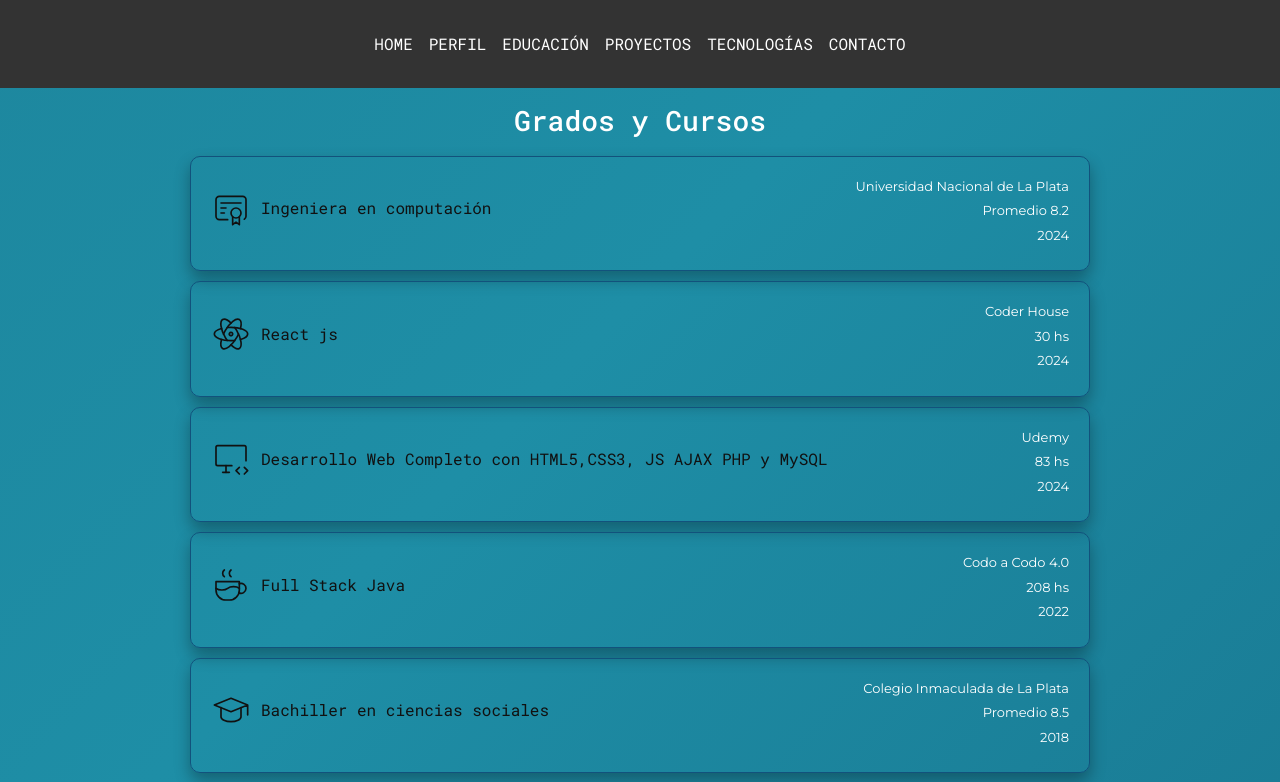
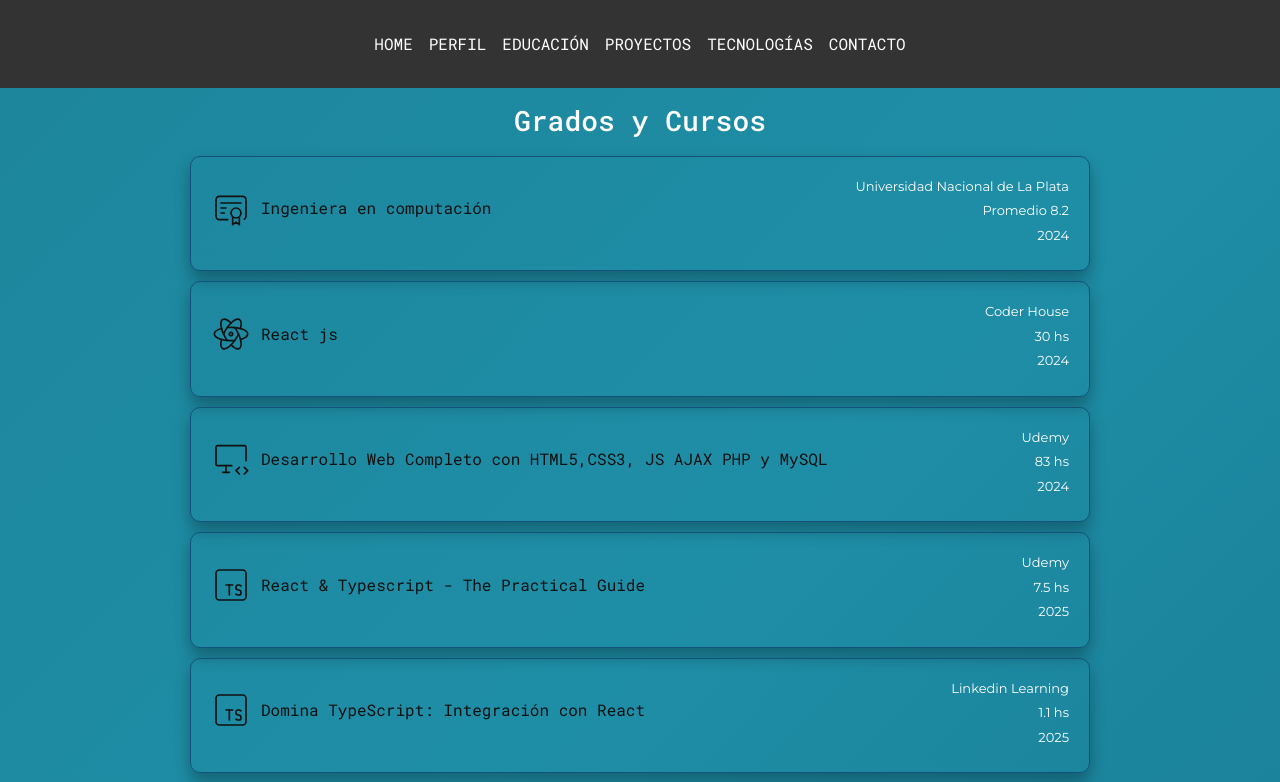
Before and after one commit to valenfanelli/ValentinaFA, a React (Vite) app: page /educacion in a window 1280 px wide. Shown: the top 782 px of the page. Built offline with nearby package versions, Linux system fonts and the light colour scheme.

Commit message:
Subo agregado de cursos nuevos

```diff
--- a/src/componentes/Educacion.jsx
+++ b/src/componentes/Educacion.jsx
@@ -43,6 +43,28 @@ function Educacion() {
                             </div>
                             <div className="item">
                                 <div className="titulo">
+                                <svg  xmlns="http://www.w3.org/2000/svg"  width="24"  height="24"  viewBox="0 0 24 24"  fill="none"  stroke="currentColor"  stroke-width="1"  stroke-linecap="round"  stroke-linejoin="round"  class="icon icon-tabler icons-tabler-outline icon-tabler-brand-typescript"><path stroke="none" d="M0 0h24v24H0z" fill="none"/><path d="M15 17.5c.32 .32 .754 .5 1.207 .5h.543c.69 0 1.25 -.56 1.25 -1.25v-.25a1.5 1.5 0 0 0 -1.5 -1.5a1.5 1.5 0 0 1 -1.5 -1.5v-.25c0 -.69 .56 -1.25 1.25 -1.25h.543c.453 0 .887 .18 1.207 .5" /><path d="M9 12h4" /><path d="M11 12v6" /><path d="M21 19v-14a2 2 0 0 0 -2 -2h-14a2 2 0 0 0 -2 2v14a2 2 0 0 0 2 2h14a2 2 0 0 0 2 -2z" /></svg>
+                                    <p>React & Typescript - The Practical Guide</p>
+                                </div>
+                                <ul>
+                                    <li>Udemy</li>
+                                    <li>7.5 hs</li>
+                                    <li>2025</li>
+                                </ul>
+                            </div>
+                            <div className="item">
+                                <div className="titulo">
+                                <svg  xmlns="http://www.w3.org/2000/svg"  width="24"  height="24"  viewBox="0 0 24 24"  fill="none"  stroke="currentColor"  stroke-width="1"  stroke-linecap="round"  stroke-linejoin="round"  class="icon icon-tabler icons-tabler-outline icon-tabler-brand-typescript"><path stroke="none" d="M0 0h24v24H0z" fill="none"/><path d="M15 17.5c.32 .32 .754 .5 1.207 .5h.543c.69 0 1.25 -.56 1.25 -1.25v-.25a1.5 1.5 0 0 0 -1.5 -1.5a1.5 1.5 0 0 1 -1.5 -1.5v-.25c0 -.69 .56 -1.25 1.25 -1.25h.543c.453 0 .887 .18 1.207 .5" /><path d="M9 12h4" /><path d="M11 12v6" /><path d="M21 19v-14a2 2 0 0 0 -2 -2h-14a2 2 0 0 0 -2 2v14a2 2 0 0 0 2 2h14a2 2 0 0 0 2 -2z" /></svg>
+                                    <p>Domina TypeScript: Integración con React</p>
+                                </div>
+                                <ul>
+                                    <li>Linkedin Learning</li>
+                                    <li>1.1 hs</li>
+                                    <li>2025</li>
+                                </ul>
+                            </div>
+                            <div className="item">
+                                <div className="titulo">
                                     <svg  xmlns="http://www.w3.org/2000/svg"  width="24"  height="24"  viewBox="0 0 24 24"  fill="none"  stroke="currentColor"  strokeWidth="1"  strokeLinecap="round"  strokeLinejoin="round"  className="icon icon-tabler icons-tabler-outline icon-tabler-coffee"><path stroke="none" d="M0 0h24v24H0z" fill="none"/><path d="M3 14c.83 .642 2.077 1.017 3.5 1c1.423 .017 2.67 -.358 3.5 -1c.83 -.642 2.077 -1.017 3.5 -1c1.423 -.017 2.67 .358 3.5 1" /><path d="M8 3a2.4 2.4 0 0 0 -1 2a2.4 2.4 0 0 0 1 2" /><path d="M12 3a2.4 2.4 0 0 0 -1 2a2.4 2.4 0 0 0 1 2" /><path d="M3 10h14v5a6 6 0 0 1 -6 6h-2a6 6 0 0 1 -6 -6v-5z" /><path d="M16.746 16.726a3 3 0 1 0 .252 -5.555" /></svg>
                                     <p>Full Stack Java</p>
                                 </div>
```
